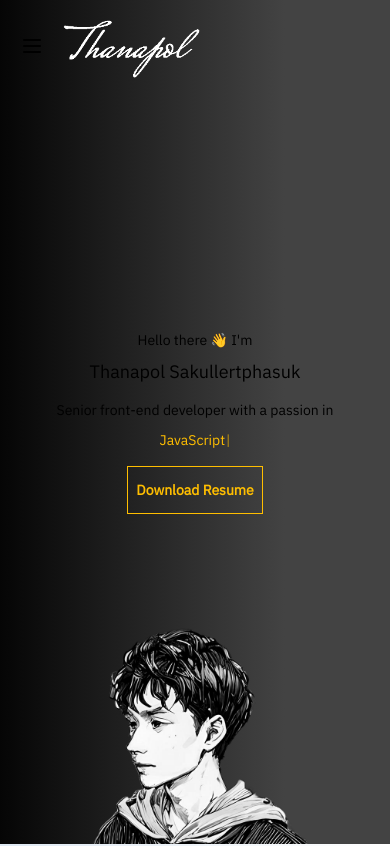
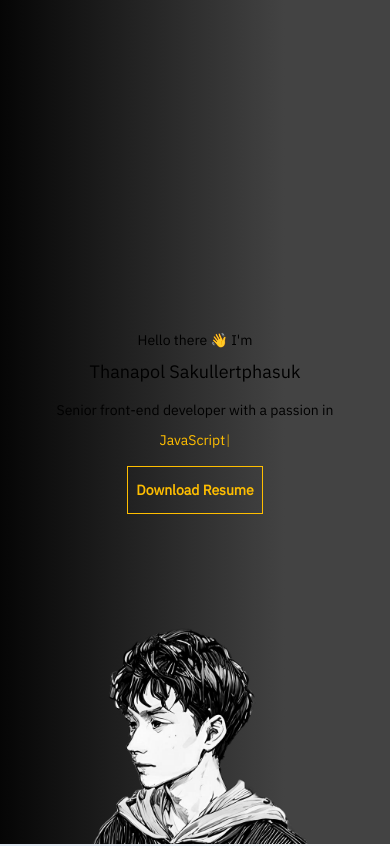
Before and after one commit to wintory/portfolio, a Next.js app: page / in a window 390 px wide. Shown: the top 846 px of the page. Built offline with nearby package versions, Linux system fonts and the light colour scheme.

Commit message:
fix: fix navbar

```diff
--- a/app/components/NavBar.tsx
+++ b/app/components/NavBar.tsx
@@ -3,7 +3,7 @@ import Link from 'next/link'
 
 const NavBar = () => {
   return (
-    <div className="drawer absolute left-0 top-0 z-[100] flex max-w-[1200px] md:px-[24px] lg:left-[50%] lg:top-2 lg:w-[100%] lg:translate-x-[-50%] lg:px-[32px]">
+    <div className="drawer absolute left-0 top-0 z-[100] flex max-w-[1200px] sm:hidden md:px-[24px] lg:left-[50%] lg:top-2 lg:block lg:w-[100%] lg:translate-x-[-50%] lg:px-[32px]">
       <input id="menu" type="checkbox" className="drawer-toggle" />
       <div className="drawer-content flex w-[100%] flex-col justify-between">
         <div className="navbar">
```
